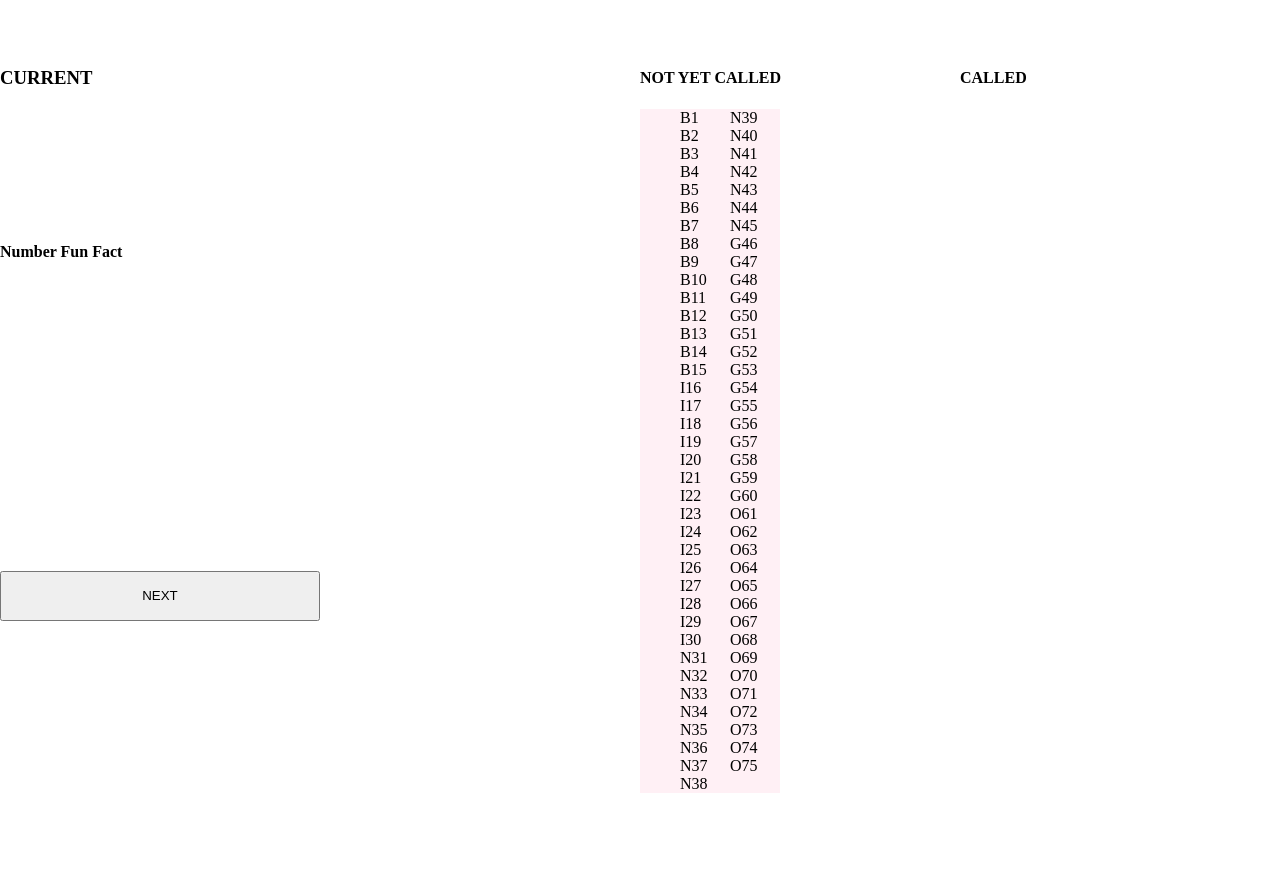
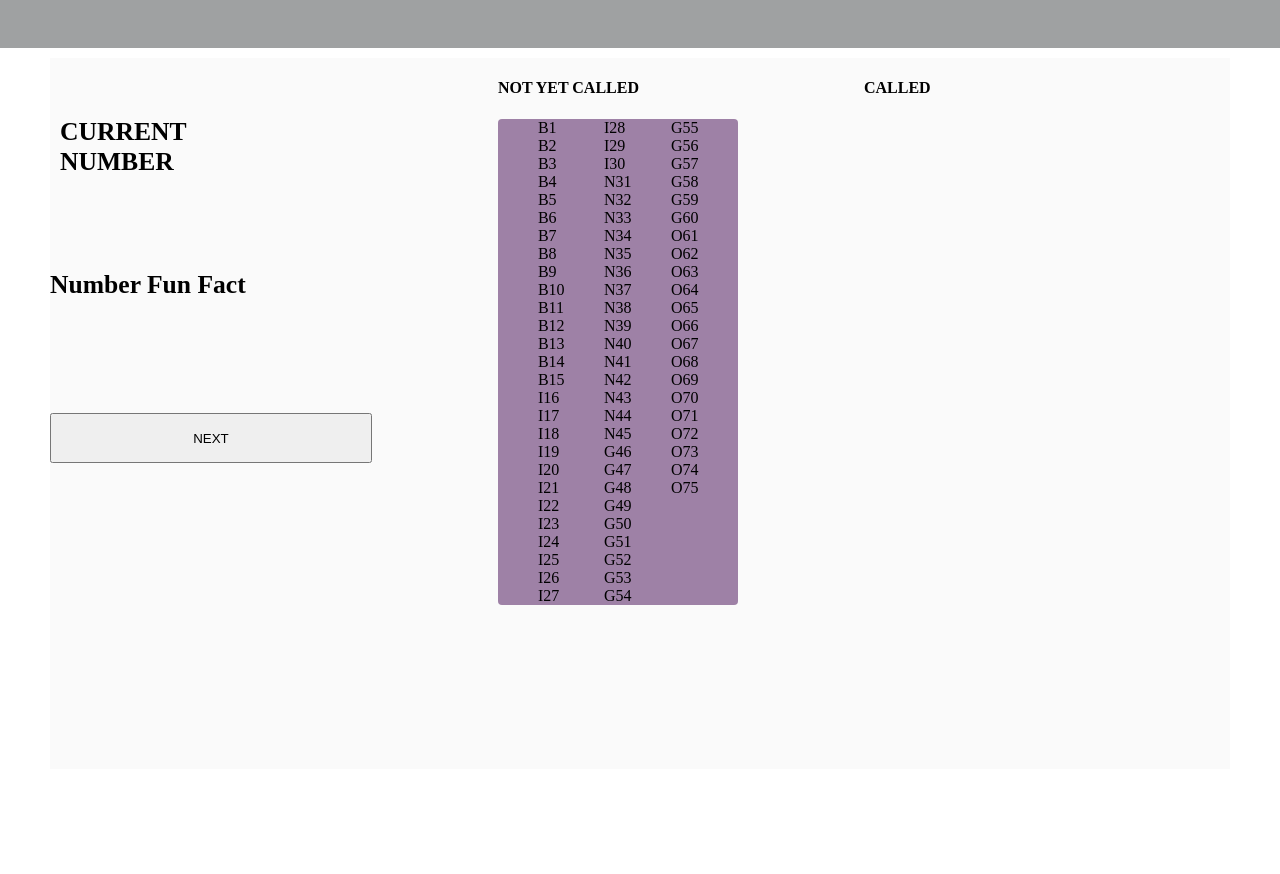
Before and after one commit to myra-1/bingo, a plain HTML site: page bingo.html in a window 1280 px wide. Shown: the part 52-926 px from the top of the page. After the commit the page ends 831 px from the top, so only its background shows below. Drawn offline with nearby package versions, Linux system fonts and the light colour scheme.

Commit message:
Adjusting layout and size

```diff
--- a/bingo.html
+++ b/bingo.html
@@ -17,7 +17,10 @@
   </header>
   <main>
     <div class="current-call">
-      <h3>CURRENT</h3>
+      <h3>CURRENT
+        <br />
+        NUMBER
+      </h3>
       <p id="current-call-display"></p>
       <!-- <button id="test-button">test</button> -->
     </div>
--- a/style.css
+++ b/style.css
@@ -6,6 +6,8 @@ header {
  OR THIS: https://www.jerrysnugget.com/wp-content/uploads/2020/01/iStock-1056445320-scaled.jpg
   background-size: cover;
   background-position: center; */
+  background-color: #9FA1A2;
+  color: #ffffff;
   height: 100px;
 }
 header h1 {
@@ -14,18 +16,47 @@ header h1 {
 }
 main {
   display: grid;
-  grid-template-columns: 1fr 1fr 1fr 1fr;
-  grid-template-rows: 20% 20% 20% 20% 20%;
+  /* grid-template-columns: 1fr 1fr 1fr 1fr; */
+  grid-template-rows: 25% 25% 25% 25%;
+  background-color: #FAFAFA;
+  color: black;
+  margin: 10px 50px 10px 50px;
+}
+.current-call{
+  display:grid;
+  align-items: center;
+  margin-left: 10px;
+}
+.current-call h3 {
+  grid-column: 1;
+  font-size: 2vw;
+}
+.current-call p {
+  grid-column: 2;
+  align-items: start;
+  margin:0;
+  font-size: 8vw;
+
 }
 .fun-fact-spot {
   grid-column: 1;
   grid-row: 2;
+  /* margin-left: 10px; */
+}
+.fun-fact-spot h4 {
+  font-size: 2vw;
+}
+
+.fun-fact {
+  font-size: 1.3vw;
 }
 
 #next-button {
   grid-column: 1;
-  grid-row: 4;
+  grid-row: 3;
+  align-items: center;
   height: 50px;
+  /* margin-left: 10px; */
 }
 
 .not-yet-called {
@@ -36,18 +67,42 @@ main {
   grid-column: 4;
 }
 
-.not-yet-called ol {
-  background-color: lavenderblush;
+.not-yet-called ol, .have-called ol {
+  background-color: #9E81A6;
   display: flex;
   flex-direction: column;
   flex-wrap: wrap;
   height: auto;
   /* thinking this would make it adjust as items move from one list to the other? MAYBE? */
-  max-height: 700px;
-  width: 100px;
+  max-height: 500px;
+  width: 200px;
   list-style: none;
+  border-radius:4px;
 }
 
 .have-called ol {
   list-style: none;
 }
+
+/* // ========================================================================================= //
+// ========================================================================================= // */
+/*
+- need to make the current number larger
+- need to make the fun fact larger and stylish
+- style the next button
+- fix the grid layout
+- do i want the divs fixed or adjusting?
+ */
+
+
+ /*
+ http://web-accessibility.carnegiemuseums.org/design/
+ - keyboard only (no mouse)
+ - large font
+ - do i need to add audio to read the number called (can i even do that?)
+
+
+ // ====== NOTES =====//
+ - never use a div or span for a button when you could use a semantically meaningful button element
+ - font vw to do resizable text
+ */
```
